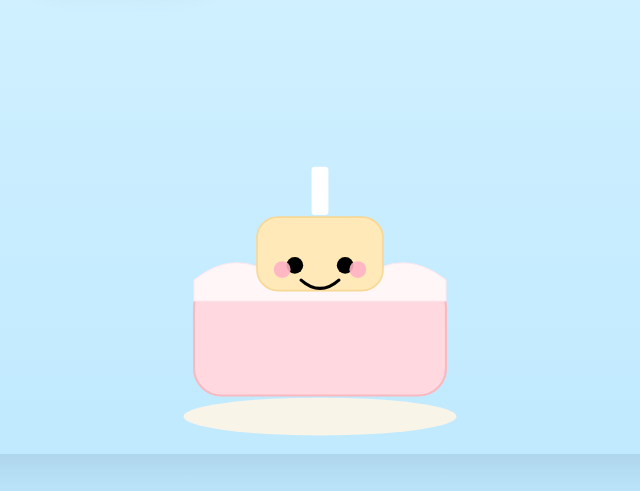
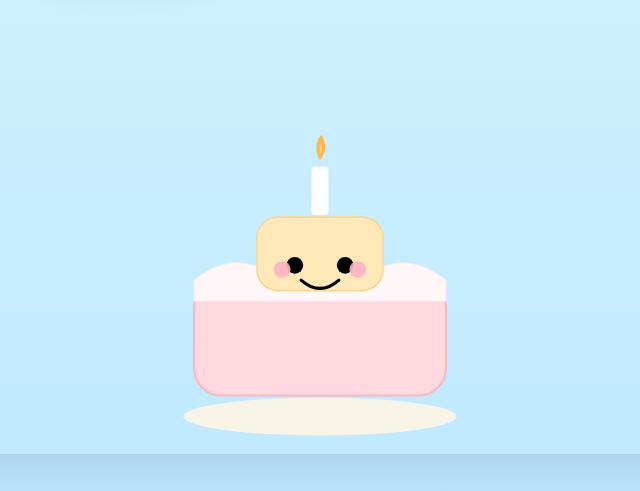
Before and after one commit to StarryExplorers/HBD, a plain HTML site: page index.html in a window 1280 px wide. Shown: the part 306-797 px from the top of the page, 320-960 px from the left. Drawn offline with Linux system fonts and the light colour scheme.

Commit message:
Refactor flame group and animation in index.html
Updated flame group structure and animation logic.

```diff
--- a/index.html
+++ b/index.html
@@ -70,10 +70,13 @@
 
         <!-- single candle (body) -->
         <rect id="candleBody" x="192" y="92" width="16" height="46" rx="3" fill="#ffffff"/>
-        <!-- flame group: positioned relative to SVG coordinates (transform attribute sets location) -->
-        <g id="flame" transform="translate(200,86)" style="transform-origin:200px 86px;">
-          <path id="flameShape" d="M0 0 C 6 -8, 4 -18, 0 -22 C -4 -18, -6 -8, 0 0 Z" fill="#ffb84d"/>
-          <path d="M0 -6 C 2 -8, 1 -12, 0 -14 C -1 -12, -2 -8, 0 -6 Z" fill="#ffd77a" opacity="0.95"/>
+
+        <!-- ===== FIXED: flameBase anchors flame to candle; inner #flame is animated only ===== -->
+        <g id="flameBase" transform="translate(200,86)">
+          <g id="flame" style="transform-origin: 0px 0px;">
+            <path id="flameShape" d="M0 0 C 6 -8, 4 -18, 0 -22 C -4 -18, -6 -8, 0 0 Z" fill="#ffb84d"/>
+            <path d="M0 -6 C 2 -8, 1 -12, 0 -14 C -1 -12, -2 -8, 0 -6 Z" fill="#ffd77a" opacity="0.95"/>
+          </g>
         </g>
 
         <!-- face group (cute with black eyes and smile) -->
@@ -229,7 +232,7 @@ function flameFlickerStep(){
   if(!flameAlive) return;
   const scale = 0.92 + Math.random() * 0.2;
   const rot = (Math.random() * 6) - 3;
-  // use CSS transform (scale/rotate) while transform-origin is set in the element style
+  // animate inner flame only; flameBase keeps it anchored
   flameG.style.transform = `scale(${scale}) rotate(${rot}deg)`;
   flameAnimHandle = setTimeout(flameFlickerStep, 110 + Math.random()*90);
 }
@@ -251,7 +254,7 @@ if(blowBtn){
     eyeR.animate([{transform:'scaleY(1)'},{transform:'scaleY(0.12)'},{transform:'scaleY(1)'}], { duration: 420, easing: 'ease-in-out' });
     smile.animate([{transform:'translateY(0)'},{transform:'translateY(4px)'},{transform:'translateY(0)'}], { duration:420, easing:'ease-in-out' });
 
-    // animate flame shrink + fade (use CSS transform scale + opacity)
+    // animate flame shrink + fade (use CSS transform scale + opacity on inner flame)
     const anim = flameG.animate([
       { transform: 'scale(1)', opacity: 1 },
       { transform: 'scale(0.2)', opacity: 0 }
```
